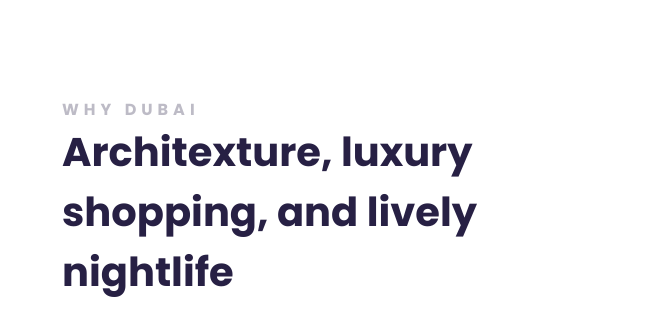
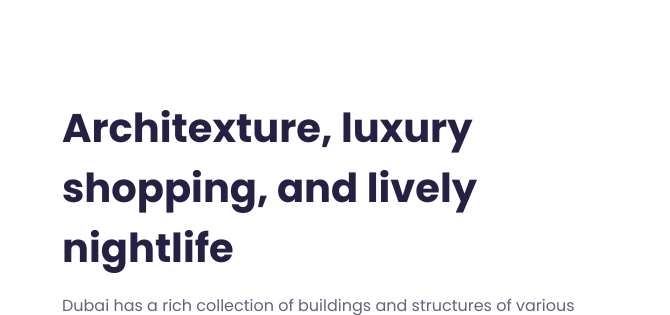
Before and after one commit to supersam63/travel-landing, a plain HTML site: page index.html in a window 1280 px wide. Shown: the part 747-1062 px from the top of the page, 610-1280 px from the left. Drawn offline with Linux system fonts and the light colour scheme.

Commit message:
changed an image

```diff
--- a/index.html
+++ b/index.html
@@ -29,7 +29,6 @@
               class="dubai-city" />
           </div>
           <div>
-            <h3>WHY DUBAI</h3>
             <h2>Architexture, luxury shopping, and lively nightlife</h2>
             <p>
               Dubai has a rich collection of buildings and structures of various
```
Also changed, not shown: images/dubai-skyline.png.
